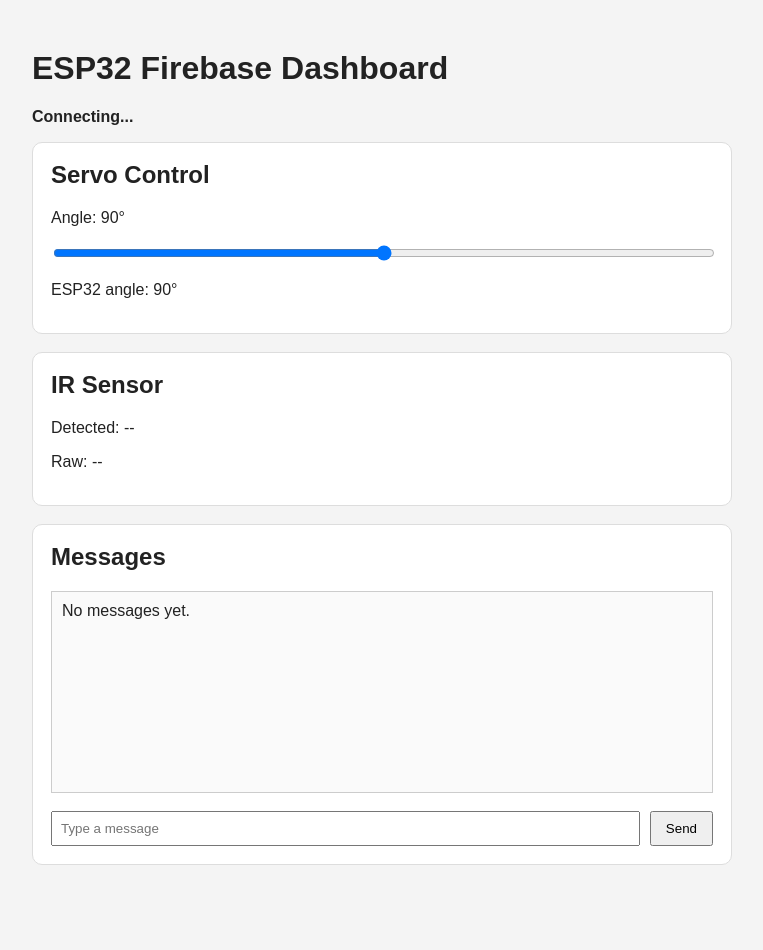
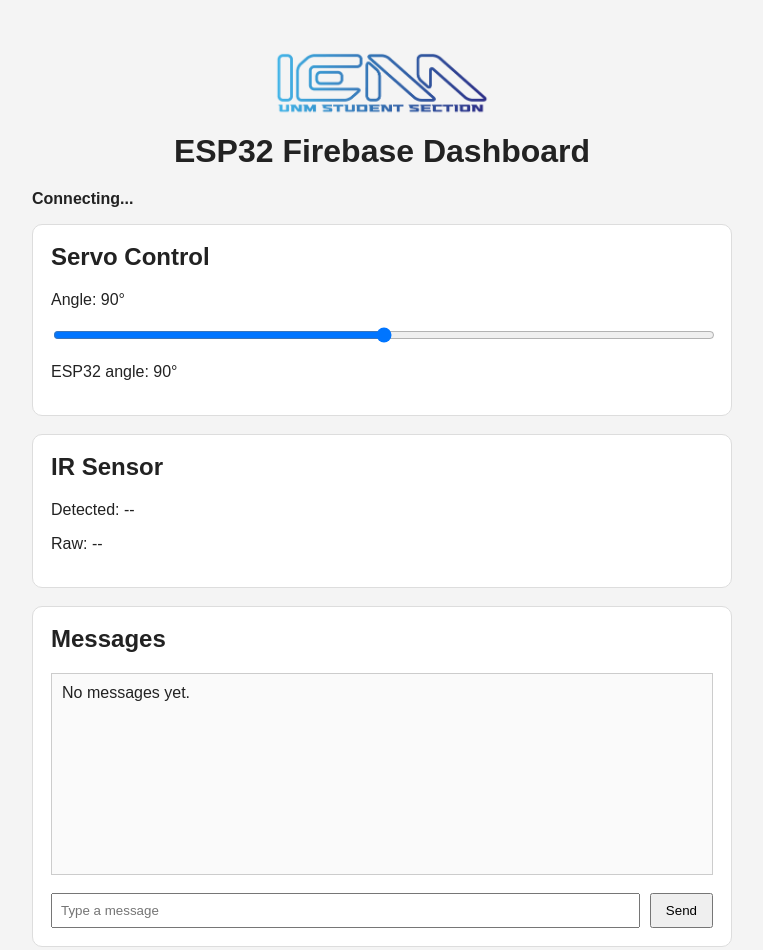
Before and after one commit to Sivi2706/Arduino-Database_Participants, a plain HTML site: page Answers/index.html in a window 1280 px wide. Shown: the whole page, without its empty margins (258-1021 px from the left). Drawn offline with Linux system fonts and the light colour scheme; no server answers.

Commit message:
README + Image

```diff
--- a/Answers/index.html
+++ b/Answers/index.html
@@ -4,11 +4,19 @@
   <meta charset="UTF-8" />
   <meta name="viewport" content="width=device-width, initial-scale=1.0" />
   <title>ESP32 Dashboard</title>
+
   <link rel="stylesheet" href="styles.css" />
 </head>
 <body>
 
-  <h1>ESP32 Firebase Dashboard</h1>
+  <div style="text-align: center; margin-bottom: 20px;">
+  <img
+    src="Images/IEM 2021 Logo Blue Edition.png"
+    alt="IEM 2021 Logo"
+    style="max-width: 220px; width: 100%; margin-bottom: 12px;"
+  />
+  <h1 style="margin: 0;">ESP32 Firebase Dashboard</h1>
+</div>
 
   <!-- Shows Firebase connection status -->
   <p class="status" id="status">Connecting...</p>
```
Also changed, not shown: Template/index_template.html (+1 -1 lines), Answers/Images/IEM 2021 Logo Blue Edition.png (added), README Attachments/Pasted image 20260324075047.png (added), README Attachments/Pasted image 20260324075216.png (added), README Attachments/Pasted image 20260324075323.png (added), README Attachments/Pasted image 20260324080953.png (added).
